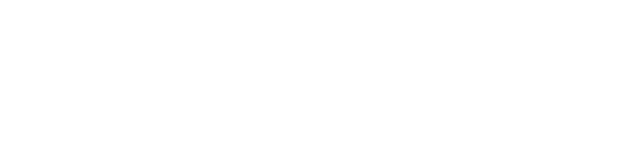
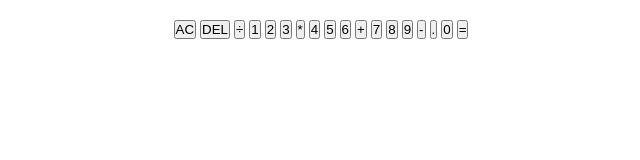
Before and after one commit to kpnemre/Calculator_JS, a plain HTML site: page index.html in a window 1280 px wide. Shown: the whole page, without its empty margins (319-959 px from the left). Drawn offline with Linux system fonts and the light colour scheme.

Commit message:
create "style.css" and form index file

```diff
--- a/index.html
+++ b/index.html
@@ -1,19 +1,41 @@
 <!DOCTYPE html>
 <html lang="en">
-<head>
-    <meta charset="UTF-8">
-    <meta name="viewport" content="width=device-width, initial-scale=1.0">
-    <title>Document</title>
-</head>
-<body>
+  <head>
+    <meta charset="UTF-8" />
+    <meta name="viewport" content="width=device-width, initial-scale=1.0" />
+    <meta http-equiv="X-UA-Compatible" content="ie=edge" />
+    <title>Calculator</title>
+    <link href="style.css" rel="stylesheet" />
+
+  </head>
+  <body>
+    <div class="calculator-grid">
+      <div class="output">
+        <div data-previous-operand class="previous-operand"></div>
+        <div data-current-operand class="current-operand"></div>
+      </div>
+      <button data-all-clear class="span-two">AC</button>
+      <button data-delete>DEL</button>
+      <button data-operation>÷</button>
+      <button data-number>1</button>
+      <button data-number>2</button>
+      <button data-number>3</button>
+      <button data-operation>*</button>
+      <button data-number>4</button>
+      <button data-number>5</button>
+      <button data-number>6</button>
+      <button data-operation>+</button>
+      <button data-number>7</button>
+      <button data-number>8</button>
+      <button data-number>9</button>
+      <button data-operation>-</button>
+      <button data-number>.</button>
+      <button data-number>0</button>
+      <button data-equals class="span-two">=</button>
+    </div>
 
 
 
-
-
-
-
-
-    <script src="./calculator.js"></script>
-</body>
+    <script src="./calculator.js" defer></script>
+  </body>
 </html>
--- /dev/null
+++ b/style.css
@@ -0,0 +1,10 @@
+*{
+    margin: 0;
+    padding: 0;
+    box-sizing: border-box;
+    /* border: 1px solid green; */
+}
+.calculator-grid{
+    margin: 20px;
+    text-align: center;
+}
```
